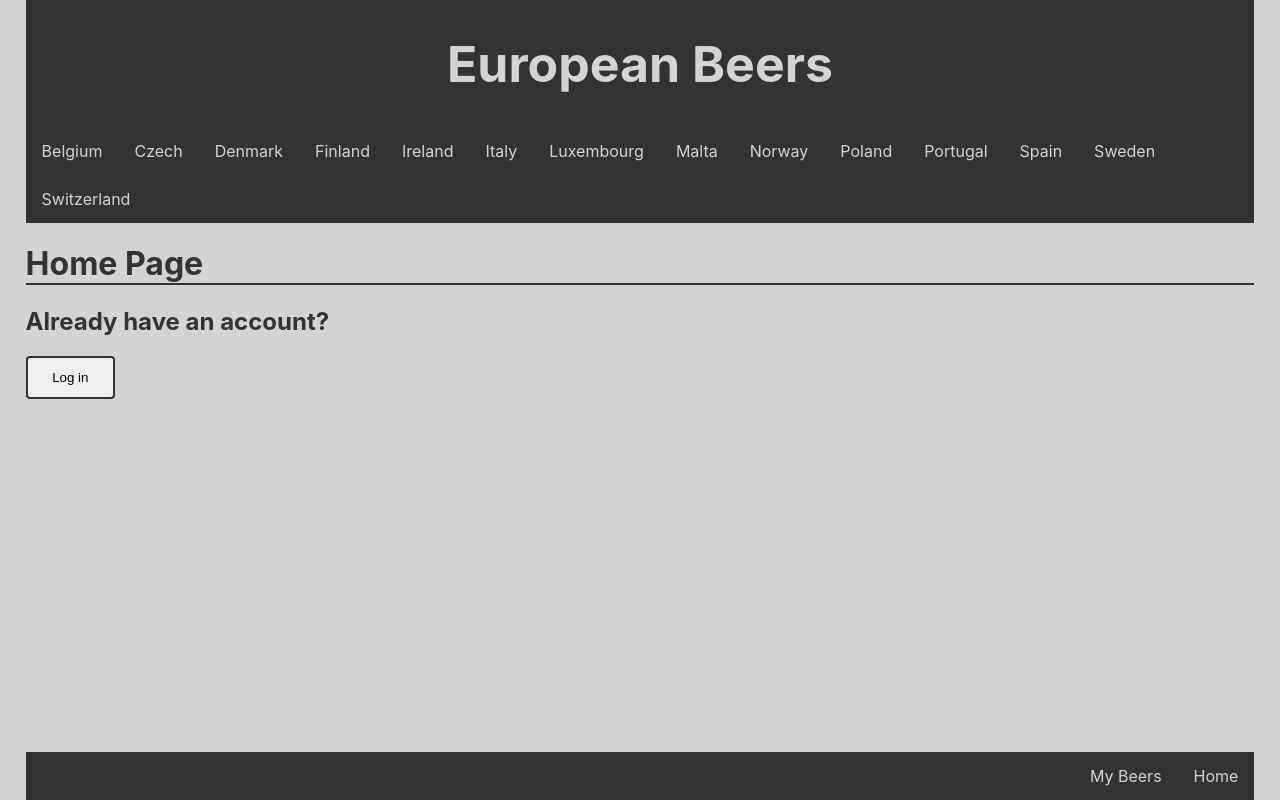
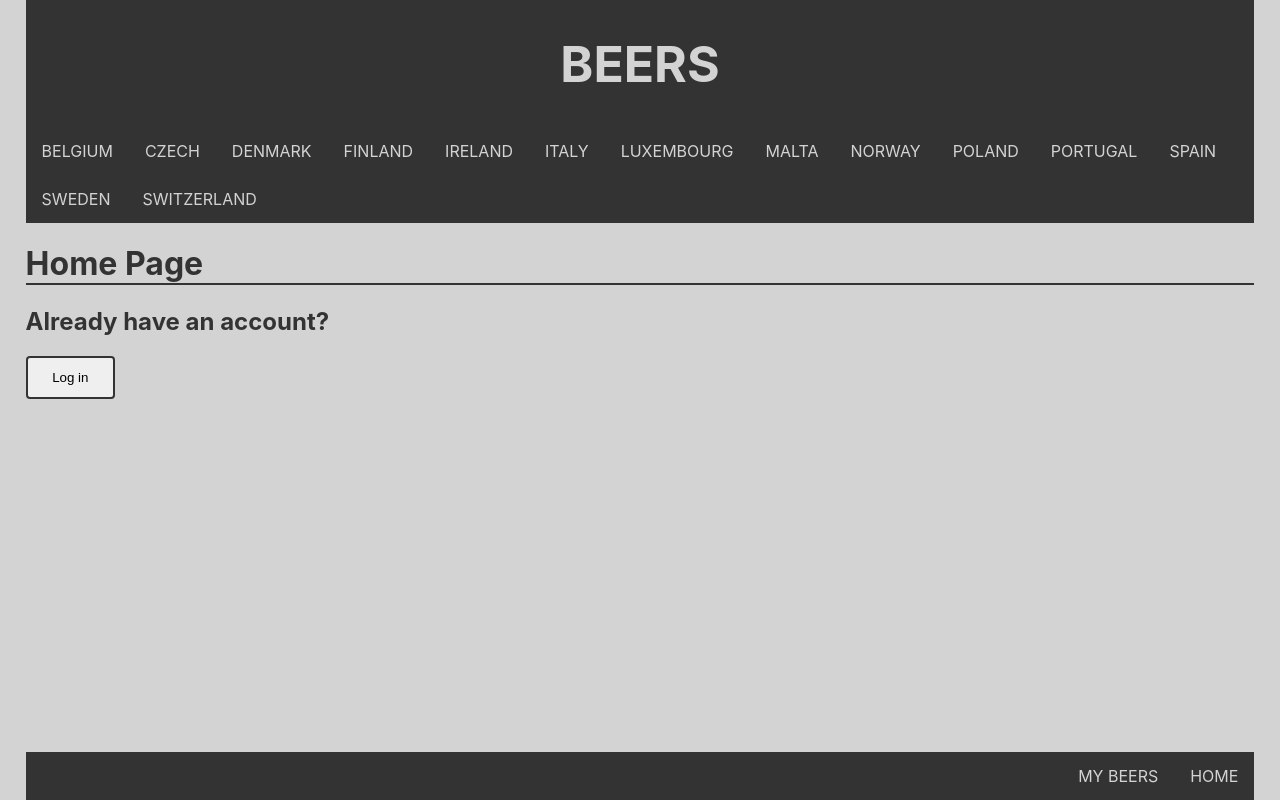
Before and after one commit to mfmiller7/BeerMe, a React (Vite) app in the folder frontend/: page / in a window 1280 px wide. Built offline with nearby package versions, Linux system fonts and the light colour scheme.

Commit message:
fixed nav logic, still re-render bug

```diff
--- a/frontend/src/App.jsx
+++ b/frontend/src/App.jsx
@@ -4,6 +4,7 @@ import Header from './components/Header.jsx';
 import Home from './pages/Home.jsx';
 import User from "./pages/User.jsx";
 
+import {useEffect} from "react";
 import {createBrowserRouter, Route, RouterProvider, Routes, useLocation} from 'react-router-dom';
 import { createGlobalStyle } from 'styled-components';
 import BottomNav from "./components/BottomNav.jsx";
@@ -21,28 +22,26 @@ const GlobalStyle = createGlobalStyle`
       color: #333;
   }
 `
+
 function Root() {
     const location = useLocation();
+    useEffect(() => {}, [location]);
+
+    const countries = [
+        'belgium', 'czech', 'denmark', 'finland', 'ireland',
+        'italy', 'luxembourg', 'malta', 'norway', 'poland',
+        'portugal', 'spain', 'sweden', 'switzerland'
+    ];
+
     return (
         <>
             <GlobalStyle />
             <Header />
             <Navigation/>
             <Routes>
-                <Route path={'/belgium/*'} element={<Country country={'belgium'}/>}/>
-                <Route path={'/czech/*'} element={<Country country={'czech'}/>}/>
-                <Route path={'/denmark/*'} element={<Country country={'denmark'}/>}/>
-                <Route path={'/finland/*'} element={<Country country={'finland'}/>}/>
-                <Route path={'/ireland/*'} element={<Country country={'ireland'}/>}/>
-                <Route path={'/italy/*'} element={<Country country={'italy'}/>}/>
-                <Route path={'/luxembourg/*'} element={<Country country={'luxembourg'}/>}/>
-                <Route path={'/malta/*'} element={<Country country={'malta'}/>}/>
-                <Route path={'/norway/*'} element={<Country country={'norway'}/>}/>
-                <Route path={'/poland/*'} element={<Country country={'poland'}/>}/>
-                <Route path={'/portugal/*'} element={<Country country={'portugal'}/>}/>
-                <Route path={'/spain/*'} element={<Country country={'spain'}/>}/>
-                <Route path={'/sweden/*'} element={<Country country={'sweden'}/>}/>
-                <Route path={'/switzerland/*'} element={<Country country={'switzerland'}/>}/>
+                {countries.map(country => (
+                    <Route key={country} path={`/${country}/*`} element={<Country country={country}/>}/>
+                ))}
             </Routes>
             {location.pathname === '/' && <Home />}
             <BottomNav/>
@@ -50,17 +49,61 @@ function Root() {
                 <Route path={'/home/*'} element={<Home/>}/>
                 <Route path={'/user-beers/*'} element={<User/>}/>
             </Routes>
-
         </>
     );
 }
 
-const router=createBrowserRouter(
-    [{path:"*", Component: Root},]
-);
+const router = createBrowserRouter([{path:"*", Component: Root}]);
 
 export default function App(){
     return(
         <RouterProvider router={router}/>
-    )
+    );
 }
+
+
+
+// function Root() {
+//     const location = useLocation();
+//     useEffect(() => {}, [location]);
+//     return (
+//         <>
+//             <GlobalStyle />
+//             <Header />
+//             <Navigation/>
+//             <Routes>
+//                 <Route path={'/belgium/*'} element={<Country country={'belgium'}/>}/>
+//                 <Route path={'/czech/*'} element={<Country country={'czech'}/>}/>
+//                 <Route path={'/denmark/*'} element={<Country country={'denmark'}/>}/>
+//                 <Route path={'/finland/*'} element={<Country country={'finland'}/>}/>
+//                 <Route path={'/ireland/*'} element={<Country country={'ireland'}/>}/>
+//                 <Route path={'/italy/*'} element={<Country country={'italy'}/>}/>
+//                 <Route path={'/luxembourg/*'} element={<Country country={'luxembourg'}/>}/>
+//                 <Route path={'/malta/*'} element={<Country country={'malta'}/>}/>
+//                 <Route path={'/norway/*'} element={<Country country={'norway'}/>}/>
+//                 <Route path={'/poland/*'} element={<Country country={'poland'}/>}/>
+//                 <Route path={'/portugal/*'} element={<Country country={'portugal'}/>}/>
+//                 <Route path={'/spain/*'} element={<Country country={'spain'}/>}/>
+//                 <Route path={'/sweden/*'} element={<Country country={'sweden'}/>}/>
+//                 <Route path={'/switzerland/*'} element={<Country country={'switzerland'}/>}/>
+//             </Routes>
+//             {location.pathname === '/' && <Home />}
+//             <BottomNav/>
+//             <Routes>
+//                 <Route path={'/home/*'} element={<Home/>}/>
+//                 <Route path={'/user-beers/*'} element={<User/>}/>
+//             </Routes>
+//
+//         </>
+//     );
+// }
+//
+// const router=createBrowserRouter(
+//     [{path:"*", Component: Root},]
+// );
+//
+// export default function App(){
+//     return(
+//         <RouterProvider router={router}/>
+//     )
+// }
--- a/frontend/src/components/BottomNav.jsx
+++ b/frontend/src/components/BottomNav.jsx
@@ -37,8 +37,8 @@ export default function BottomNav() {
         <>
             <StyledNav>
                 <ul>
-                    <li><NavLink to={'/home'}>Home</NavLink></li>
-                    <li><NavLink to={'/user-beers'}>My Beers</NavLink></li>
+                    <li><NavLink to={'/home'}>HOME</NavLink></li>
+                    <li><NavLink to={'/user-beers'}>MY BEERS</NavLink></li>
                 </ul>
             </StyledNav>
         </>
--- a/frontend/src/components/Header.jsx
+++ b/frontend/src/components/Header.jsx
@@ -13,7 +13,7 @@ const HeaderWrapper = styled.div`
 export default function Header() {
     return (
         <HeaderWrapper>
-            <h1>European Beers</h1>
+            <h1>BEERS</h1>
         </HeaderWrapper>
     );
 }
--- a/frontend/src/components/Navigation.jsx
+++ b/frontend/src/components/Navigation.jsx
@@ -29,27 +29,51 @@ const StyledNav=styled.nav`
         color: black;
     }
 `
+
 export default function Navigation() {
+    const countries = [
+        'belgium', 'czech', 'denmark', 'finland', 'ireland',
+        'italy', 'luxembourg', 'malta', 'norway', 'poland',
+        'portugal', 'spain', 'sweden', 'switzerland'
+    ];
+
     return (
         <>
             <StyledNav>
                 <ul>
-                    <li><NavLink to={'/belgium'}>Belgium</NavLink></li>
-                    <li><NavLink to={'/czech'}>Czech</NavLink></li>
-                    <li><NavLink to={'/denmark'}>Denmark</NavLink></li>
-                    <li><NavLink to={'/finland'}>Finland</NavLink></li>
-                    <li><NavLink to={'/ireland'}>Ireland</NavLink></li>
-                    <li><NavLink to={'/italy'}>Italy</NavLink></li>
-                    <li><NavLink to={'/luxembourg'}>Luxembourg</NavLink></li>
-                    <li><NavLink to={'/malta'}>Malta</NavLink></li>
-                    <li><NavLink to={'/norway'}>Norway</NavLink></li>
-                    <li><NavLink to={'/poland'}>Poland</NavLink></li>
-                    <li><NavLink to={'/portugal'}>Portugal</NavLink></li>
-                    <li><NavLink to={'/spain'}>Spain</NavLink></li>
-                    <li><NavLink to={'/sweden'}>Sweden</NavLink></li>
-                    <li><NavLink to={'/switzerland'}>Switzerland</NavLink></li>
+                    {countries.map(country => (
+                        <li key={country}>
+                            <NavLink to={`/${country}`}>{country.toUpperCase()}</NavLink>
+                        </li>
+                    ))}
                 </ul>
             </StyledNav>
         </>
     )
 }
+
+
+// export default function Navigation() {
+//     return (
+//         <>
+//             <StyledNav>
+//                 <ul>
+//                     <li><NavLink to={'/belgium'}>Belgium</NavLink></li>
+//                     <li><NavLink to={'/czech'}>Czech</NavLink></li>
+//                     <li><NavLink to={'/denmark'}>Denmark</NavLink></li>
+//                     <li><NavLink to={'/finland'}>Finland</NavLink></li>
+//                     <li><NavLink to={'/ireland'}>Ireland</NavLink></li>
+//                     <li><NavLink to={'/italy'}>Italy</NavLink></li>
+//                     <li><NavLink to={'/luxembourg'}>Luxembourg</NavLink></li>
+//                     <li><NavLink to={'/malta'}>Malta</NavLink></li>
+//                     <li><NavLink to={'/norway'}>Norway</NavLink></li>
+//                     <li><NavLink to={'/poland'}>Poland</NavLink></li>
+//                     <li><NavLink to={'/portugal'}>Portugal</NavLink></li>
+//                     <li><NavLink to={'/spain'}>Spain</NavLink></li>
+//                     <li><NavLink to={'/sweden'}>Sweden</NavLink></li>
+//                     <li><NavLink to={'/switzerland'}>Switzerland</NavLink></li>
+//                 </ul>
+//             </StyledNav>
+//         </>
+//     )
+// }
```
